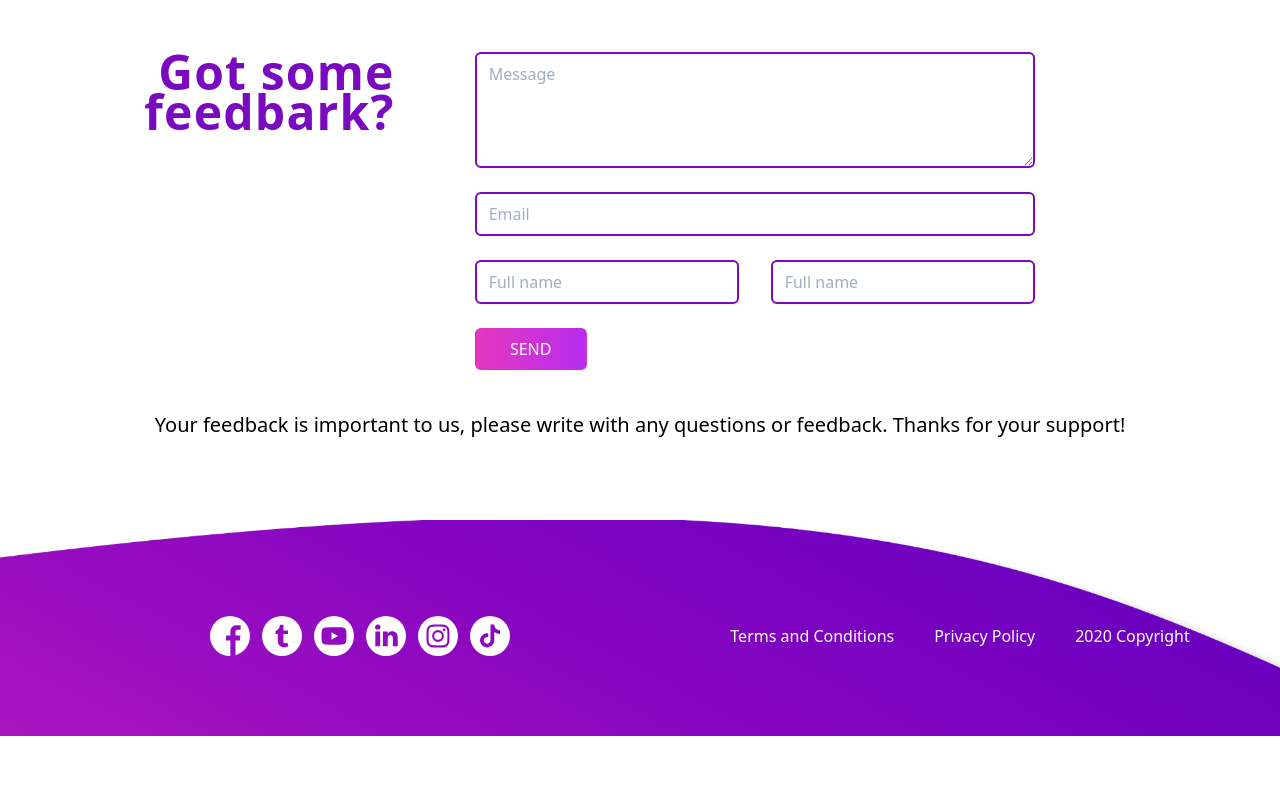
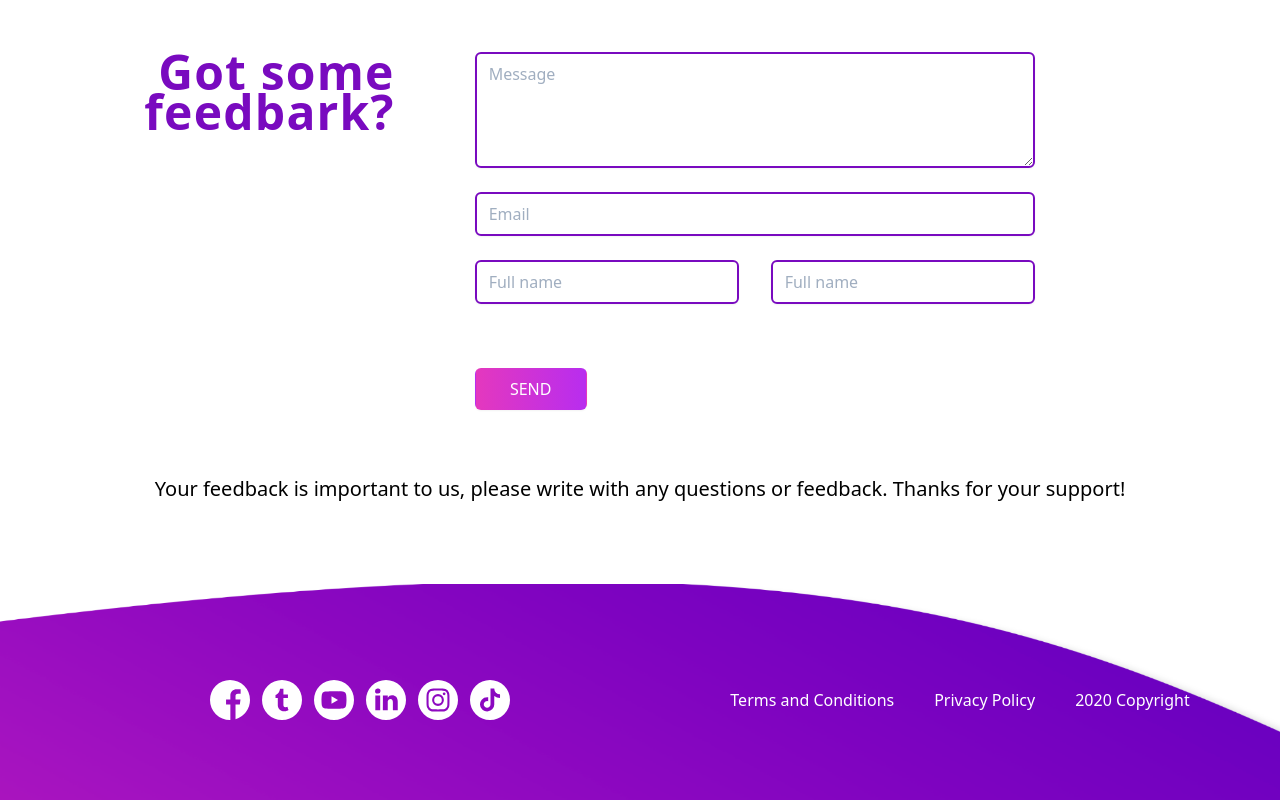
Before and after one commit to tush241191/sofadog-redesign, a Next.js app: page / in a window 1280 px wide. Shown: the part 2823-3623 px from the top of the page. Before the commit the page ends 3559 px from the top, so only its background shows below. Built offline with nearby package versions, Linux system fonts and the light colour scheme; what @tailwindcss/ui would draw is missing.

Commit message:
mt for cta

```diff
--- a/pages/index.tsx
+++ b/pages/index.tsx
@@ -192,7 +192,7 @@ const Home = () => (
 										</div>
 									</div>
 								</div>
-								<div className="w-full">
+								<div className="w-full mt-10">
 									<span className="inline-flex w-full md:w-1/5 rounded-md shadow-sm">
 										<button type="submit" className="sfd-feedback-btn w-full inline-flex justify-center py-2 px-8 border border-transparent text-white text-base leading-6 font-medium rounded-md text-white focus:outline-none transition duration-150 ease-in-out">
 											SEND
@@ -203,7 +203,7 @@ const Home = () => (
 						</div>
 					</div>
 				</div>
-				<div className="px-4 md:px-0 text-sm md:text-xl text-center">Your feedback is important to us, please write with any questions or feedback. Thanks for your support!</div>
+				<div className="mt-6 px-4 md:px-0 text-sm md:text-xl text-center">Your feedback is important to us, please write with any questions or feedback. Thanks for your support!</div>
 			</div>
 			<div className="sfd-footer md:py-20 relative bg-white mt-20">
 				<div className="mt-4 relative max-w-7xl mx-auto md:flex">
```
